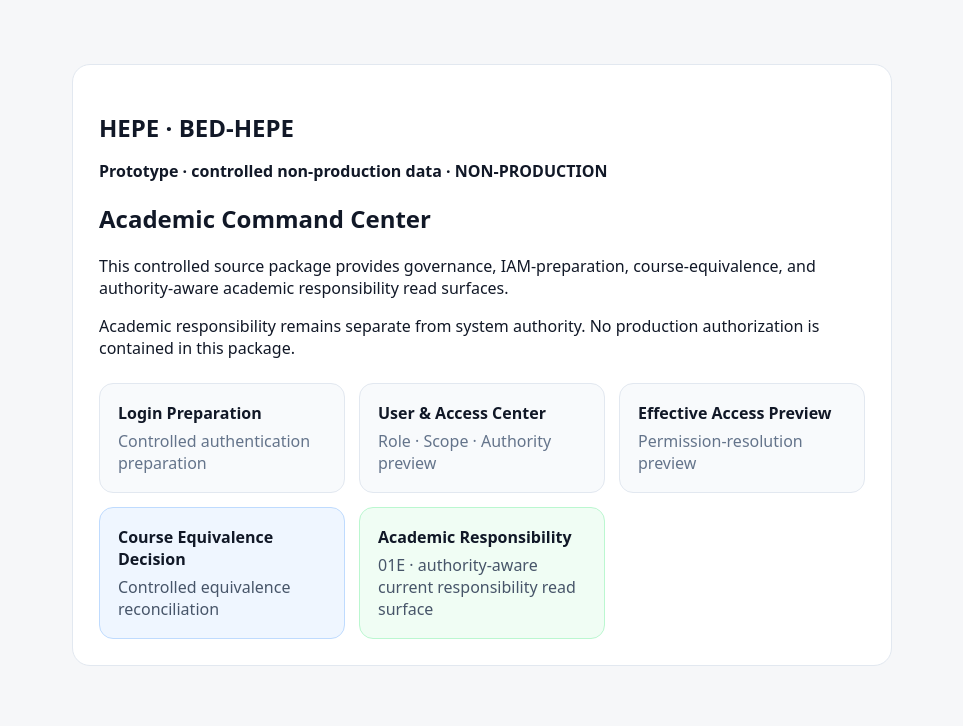
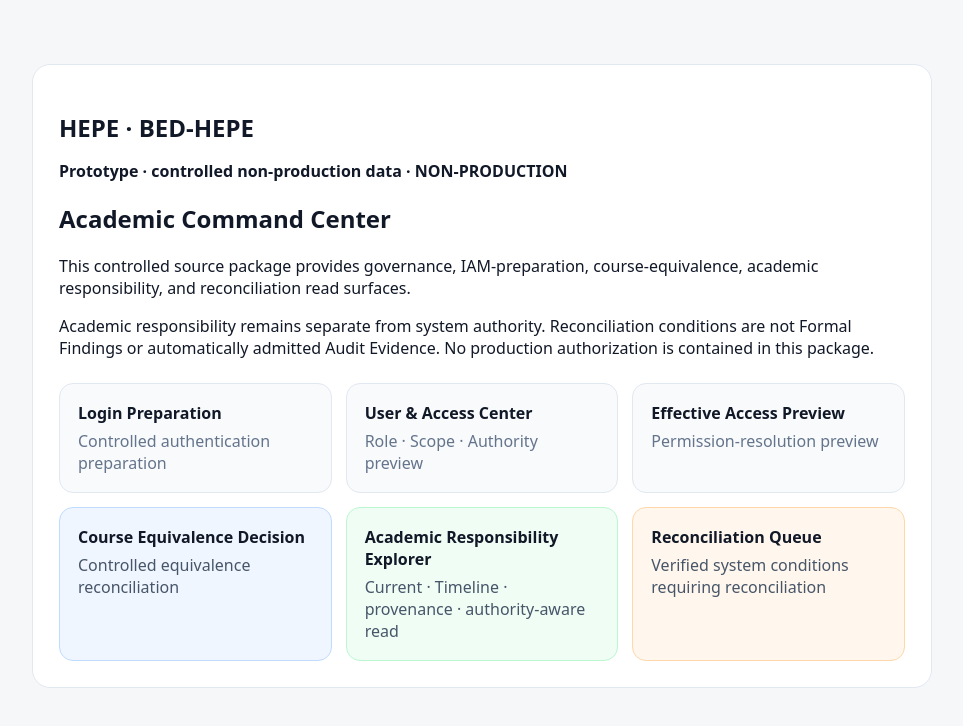
Before and after one commit to kasemch/hepe-ui-prototype, a Next.js app: page / in a window 1280 px wide. Shown: the top 726 px of the page, without its empty margins (158-1121 px from the left). Built offline with nearby package versions, Linux system fonts and the light colour scheme.

Commit message:
feat(people): expose reconciliation queue from command center

```diff
--- a/app/page.tsx
+++ b/app/page.tsx
@@ -1,12 +1,12 @@
 export default function Home() {
   return (
-    <main style={{maxWidth:820,margin:"40px auto",padding:24}}>
+    <main style={{maxWidth:900,margin:"40px auto",padding:24}}>
       <section style={{background:"white",borderRadius:18,padding:26,border:"1px solid #e2e8f0"}}>
         <h1 style={{marginBottom:6}}>HEPE · BED-HEPE</h1>
         <p><strong>Prototype · controlled non-production data · NON-PRODUCTION</strong></p>
         <h2>Academic Command Center</h2>
-        <p>This controlled source package provides governance, IAM-preparation, course-equivalence, and authority-aware academic responsibility read surfaces.</p>
-        <p>Academic responsibility remains separate from system authority. No production authorization is contained in this package.</p>
+        <p>This controlled source package provides governance, IAM-preparation, course-equivalence, academic responsibility, and reconciliation read surfaces.</p>
+        <p>Academic responsibility remains separate from system authority. Reconciliation conditions are not Formal Findings or automatically admitted Audit Evidence. No production authorization is contained in this package.</p>
 
         <div style={{display:"grid",gridTemplateColumns:"repeat(auto-fit,minmax(220px,1fr))",gap:14,marginTop:24}}>
           <a href="/login" style={{padding:18,border:"1px solid #e2e8f0",borderRadius:14,textDecoration:"none",color:"inherit",background:"#f8fafc"}}>
@@ -22,7 +22,10 @@ export default function Home() {
             <strong>Course Equivalence Decision</strong><div style={{marginTop:6,color:"#475569"}}>Controlled equivalence reconciliation</div>
           </a>
           <a href="/governance/responsibilities" style={{padding:18,border:"1px solid #bbf7d0",borderRadius:14,textDecoration:"none",color:"inherit",background:"#f0fdf4"}}>
-            <strong>Academic Responsibility</strong><div style={{marginTop:6,color:"#475569"}}>01E · authority-aware current responsibility read surface</div>
+            <strong>Academic Responsibility Explorer</strong><div style={{marginTop:6,color:"#475569"}}>Current · Timeline · provenance · authority-aware read</div>
+          </a>
+          <a href="/governance/reconciliation" style={{padding:18,border:"1px solid #fed7aa",borderRadius:14,textDecoration:"none",color:"inherit",background:"#fff7ed"}}>
+            <strong>Reconciliation Queue</strong><div style={{marginTop:6,color:"#475569"}}>Verified system conditions requiring reconciliation</div>
           </a>
         </div>
       </section>
```
